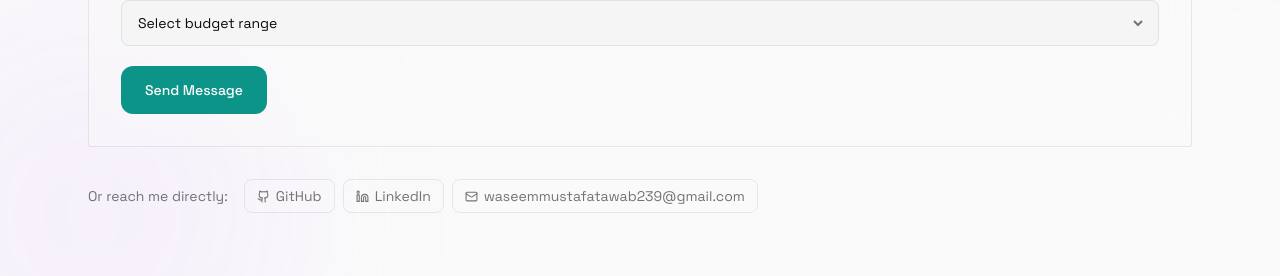
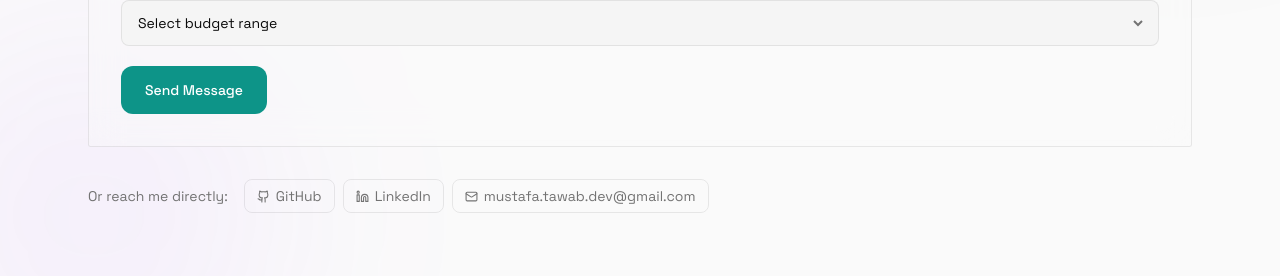
Before and after one commit to mustafatawab/portfolio, a Next.js app: page / in a window 1280 px wide. Shown: the part 7860-8136 px from the top of the page. Built offline with nearby package versions, Linux system fonts and the light colour scheme.

Commit message:
updated my email

```diff
--- a/src/views/contact.tsx
+++ b/src/views/contact.tsx
@@ -35,8 +35,8 @@ const socials = [
         icon: Linkedin,
     },
     {
-        label: "waseemmustafatawab239@gmail.com",
-        href: "mailto:waseemmustafatawab239@gmail.com",
+        label: "mustafa.tawab.dev@gmail.com",
+        href: "mailto:mustafa.tawab.dev@gmail.com",
         icon: Mail,
     },
 ]
--- a/src/views/footer.tsx
+++ b/src/views/footer.tsx
@@ -17,7 +17,7 @@ const socials = [
     },
     {
         label: "Email",
-        href: "mailto:waseemmustafatawab239@gmail.com",
+        href: "mailto:mustafa.tawab.dev@gmail.com",
         icon: Mail,
     },
 ]
@@ -89,7 +89,7 @@ const Footer = () => {
                         opacity: textOpacity,
                         scale: textScale,
                     }}
-                    className="py-10 md:py-20 text-center text-4xl sm:text-6xl md:text-8xl lg:text-[10rem] font-bold tracking-tighter text-transparent bg-clip-text bg-gradient-to-b from-foreground/10 to-transparent select-none pointer-events-none"
+                    className="py-10 md:py-20 text-center text-4xl sm:text-6xl md:text-8xl lg:text-[10rem] font-bold tracking-tighter text-transparent bg-clip-text bg-gradient-to-b from-primary/20 to-transparent select-none pointer-events-none"
                 >
                     Mustafa Tawab
                 </motion.div>
```
